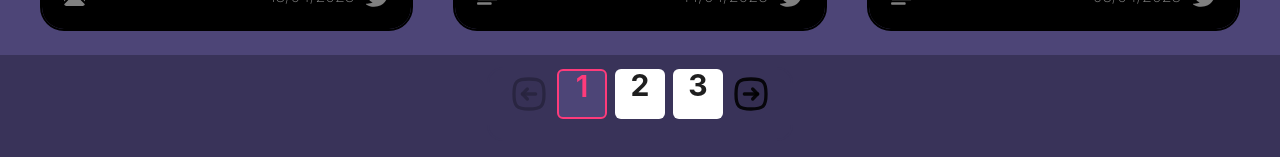
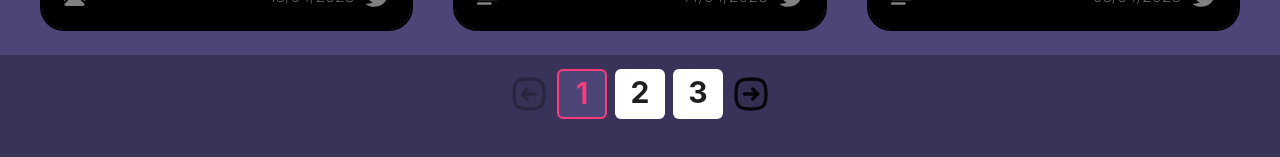
Before and after one commit to Nick-Gabe/central-nickgabe, a Next.js app: page / in a window 1280 px wide. Shown: the part 1313-1470 px from the top of the page. Built offline with nearby package versions, Linux system fonts and the light colour scheme; a web font is replaced by a local one.

Commit message:
adiciona importante

```diff
--- a/src/app/globals.css
+++ b/src/app/globals.css
@@ -35,7 +35,7 @@
 :is(.ant-pagination-item,.ant-pagination-jump-next,.ant-pagination-jump-prev) a {
   margin: auto;
   font-size: 0.6em;
-  display: inline-block;
+  display: inline-block !important;
   width: 100%;
 }
 
```
